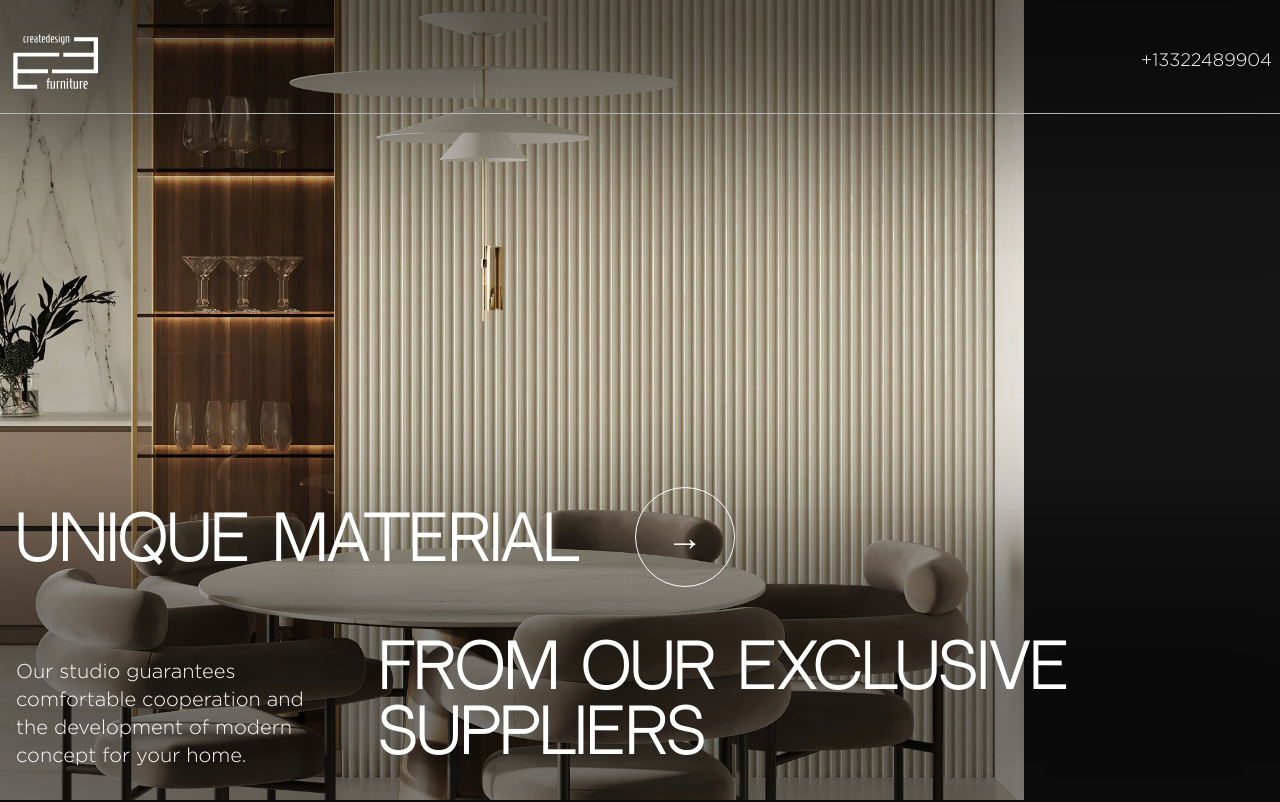
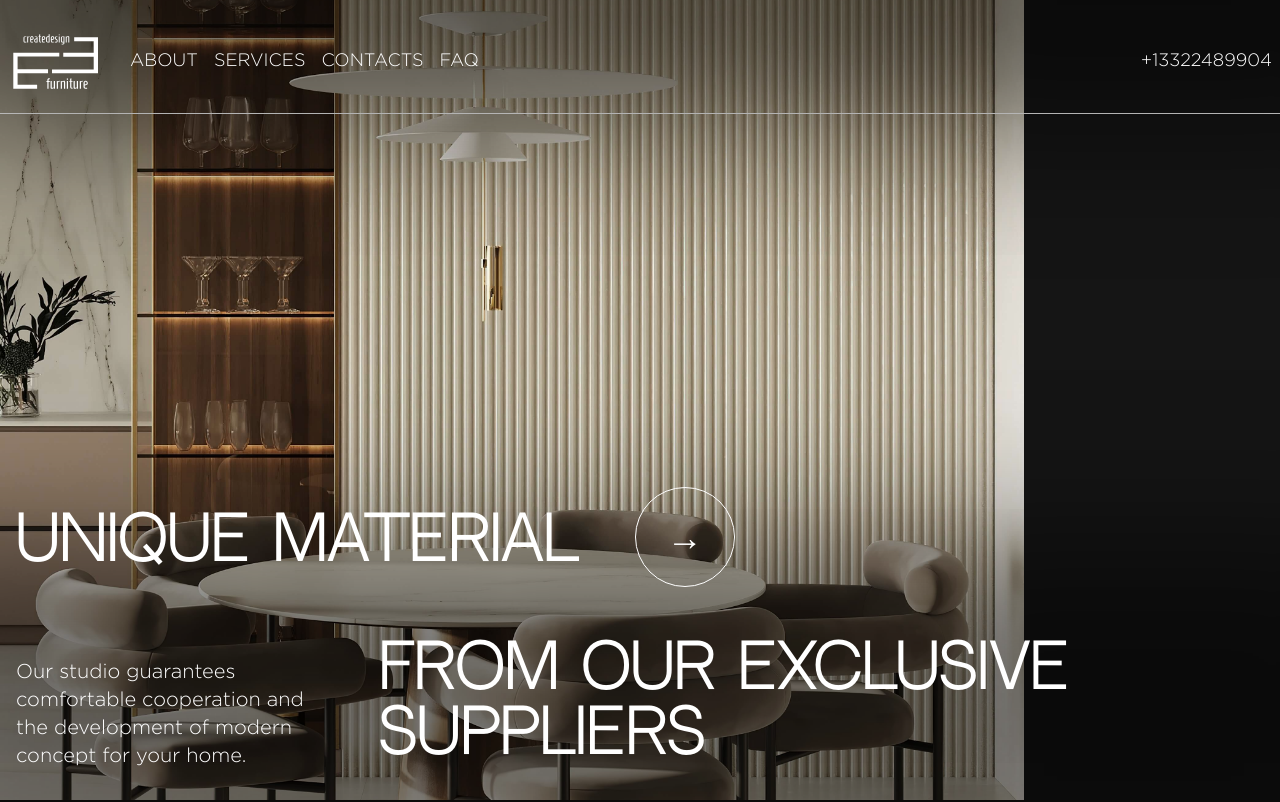
Before and after one commit to KonstantinKudelko/createdesign, a Next.js app: page / in a window 1280 px wide. Shown: the top 802 px of the page. Built offline with nearby package versions, Linux system fonts and the light colour scheme; what tailwindcss-radix would draw is missing.

Commit message:
feat: header improvement

```diff
--- a/app/components/faq.jsx
+++ b/app/components/faq.jsx
@@ -3,7 +3,7 @@
 import * as AccordionPrimitive from "@radix-ui/react-accordion";
 import { ChevronDownIcon } from "@radix-ui/react-icons";
 import { clsx } from "clsx";
-import React from "react";
+import React, { forwardRef } from "react";
 
 const items = [
   {
@@ -43,8 +43,8 @@ const items = [
   },
 ];
 
-export const FAQ = () => (
-  <section className="max-w-[800px] mx-auto mb-24">
+export const FAQ = forwardRef((_, ref) => (
+  <section ref={ref} className="max-w-[800px] mx-auto mb-24">
     <h2 className="mb-14 text-3xl text-white text-center uppercase font-light">
       FAQ
     </h2>
@@ -91,4 +91,6 @@ export const FAQ = () => (
       ))}
     </AccordionPrimitive.Root>
   </section>
-);
+));
+
+FAQ.displayName = "FAQ";
--- a/app/components/header.jsx
+++ b/app/components/header.jsx
@@ -1,10 +1,20 @@
+"use client";
+
 import Image from "next/image";
 
-export const Header = () => {
+export const Header = ({ aboutRef, servicesRef, contactsRef, faqRef }) => {
+  const onNavigate = (ref) => {
+    if (ref) {
+      return ref.current.scrollIntoView({ behavior: "smooth" });
+    }
+  };
+
   return (
+    <>
       <header className="mx-auto px-2 pt-8 pb-6 container flex justify-between items-center absolute top-0 left-1/2 -translate-x-1/2 border-b border-b-white">
         <div className="w-full absolute top-0 left-0 -z-10 shadow-[80px_-50px_140px_180px_rgb(0,0,0,0.5)]" />
 
+        <div className="flex gap-8 items-center">
           <Image
             width={150}
             height={50}
@@ -13,6 +23,37 @@ export const Header = () => {
             className="max-w-[90px]"
           />
 
+          <ul className="md:flex hidden gap-4">
+            <li
+              className="font-gotham text-white text-lg font-light cursor-pointer"
+              onClick={() => onNavigate(aboutRef)}
+            >
+              ABOUT
+            </li>
+
+            <li
+              className="font-gotham text-white text-lg font-light cursor-pointer"
+              onClick={() => onNavigate(servicesRef)}
+            >
+              SERVICES
+            </li>
+
+            <li
+              className="font-gotham text-white text-lg font-light cursor-pointer"
+              onClick={() => onNavigate(contactsRef)}
+            >
+              CONTACTS
+            </li>
+
+            <li
+              className="font-gotham text-white text-lg font-light cursor-pointer"
+              onClick={() => onNavigate(faqRef)}
+            >
+              FAQ
+            </li>
+          </ul>
+        </div>
+
         <a
           href="tel:+13322489904"
           className="font-gotham text-white text-lg font-light"
@@ -20,5 +61,36 @@ export const Header = () => {
           +13322489904
         </a>
       </header>
+
+      <ul className="md:hidden px-2 container w-full flex justify-between absolute top-[125px] left-1/2 -translate-x-1/2">
+        <li
+          className="font-gotham text-white text-lg font-light cursor-pointer"
+          onClick={() => onNavigate(aboutRef)}
+        >
+          ABOUT
+        </li>
+
+        <li
+          className="font-gotham text-white text-lg font-light cursor-pointer"
+          onClick={() => onNavigate(servicesRef)}
+        >
+          SERVICES
+        </li>
+
+        <li
+          className="font-gotham text-white text-lg font-light cursor-pointer"
+          onClick={() => onNavigate(contactsRef)}
+        >
+          CONTACTS
+        </li>
+
+        <li
+          className="font-gotham text-white text-lg font-light cursor-pointer"
+          onClick={() => onNavigate(faqRef)}
+        >
+          FAQ
+        </li>
+      </ul>
+    </>
   );
 };
--- a/app/page.js
+++ b/app/page.js
@@ -1,3 +1,5 @@
+"use client";
+
 import Image from "next/image";
 import {
   Header,
@@ -6,11 +8,22 @@ import {
   FAQ,
   AboutSlideShow,
 } from "@/components";
+import { useRef } from "react";
 
 export default function Home() {
+  const faqRef = useRef(null);
+  const aboutRef = useRef(null);
+  const servicesRef = useRef(null);
+  const contactsRef = useRef(null);
+
   return (
     <>
-      <Header />
+      <Header
+        faqRef={faqRef}
+        aboutRef={aboutRef}
+        servicesRef={servicesRef}
+        contactsRef={contactsRef}
+      />
 
       <main className="w-full min-h-full">
         <section className="px-4 mb-24 h-screen flex flex-col justify-end">
@@ -51,7 +64,10 @@ export default function Home() {
           </div>
         </section>
 
-        <section className="xl:gap-48 lg:flex-row lg:h-[1100px] mb-24 flex flex-col justify-between container mx-auto columns-2 gap-12">
+        <section
+          ref={aboutRef}
+          className="xl:gap-48 lg:flex-row lg:h-[1100px] mb-24 flex flex-col justify-between container mx-auto columns-2 gap-12"
+        >
           <div className="px-4 basis-2/4 flex flex-col justify-between">
             <div className="lg:mb-0 mb-12">
               <span className="block mb-4 text-lg text-white uppercase font-light">
@@ -165,7 +181,7 @@ export default function Home() {
           className="mb-24 w-full"
         />
 
-        <section className="px-4 mb-24 container mx-auto">
+        <section ref={servicesRef} className="px-4 mb-24 container mx-auto">
           <div className="mb-10">
             <span className="block mb-4 text-lg text-white uppercase font-light">
               Our
@@ -338,7 +354,10 @@ export default function Home() {
           </div>
         </section>
 
-        <section className="lg:h-[900px] lg:mb-24 px-4 mb-12 flex justify-between container mx-auto columns-2 gap-24">
+        <section
+          ref={contactsRef}
+          className="lg:h-[900px] lg:mb-24 px-4 mb-12 flex justify-between container mx-auto columns-2 gap-24"
+        >
           <div className="hidden lg:block basis-2/4 w-full relative pt-[100%]">
             <Image
               src="/images/homepage/contact.jpeg"
@@ -403,7 +422,7 @@ export default function Home() {
           </div>
         </section>
 
-        <FAQ />
+        <FAQ ref={faqRef} />
       </main>
 
       <Footer />
```
Lines whose indentation alone changed are shown as unchanged.
